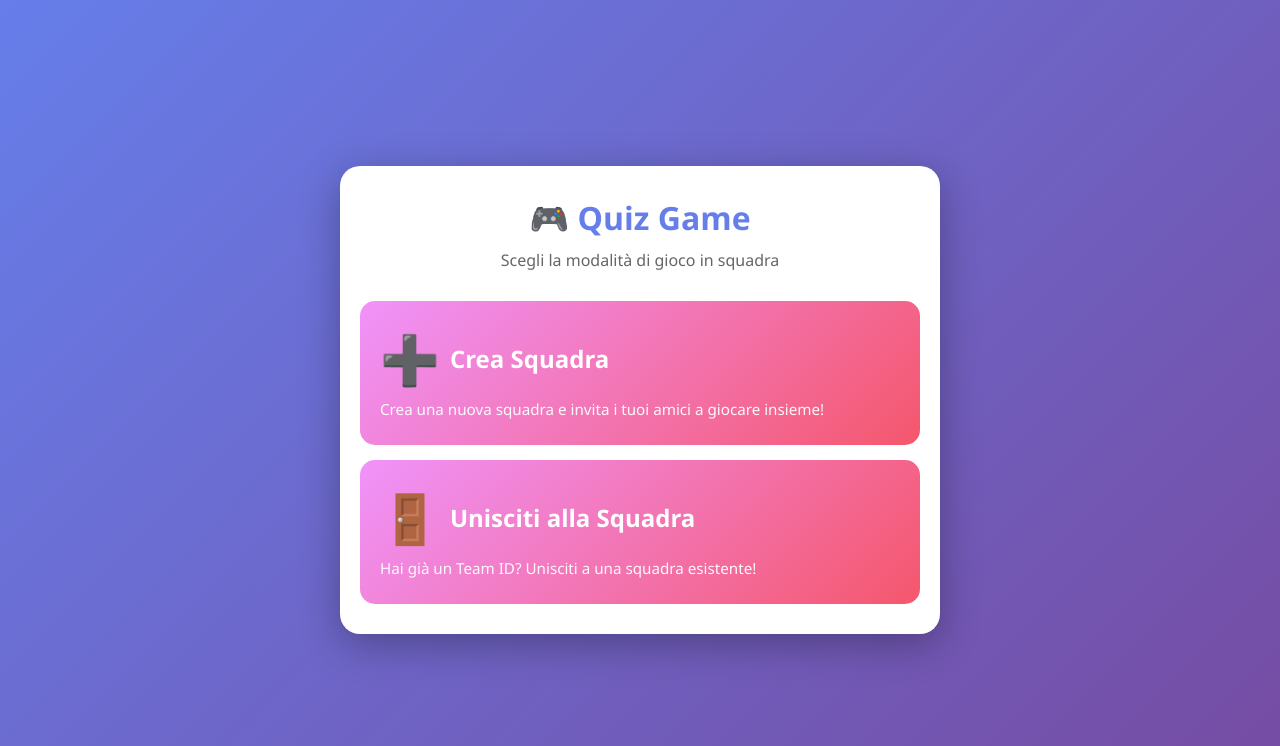
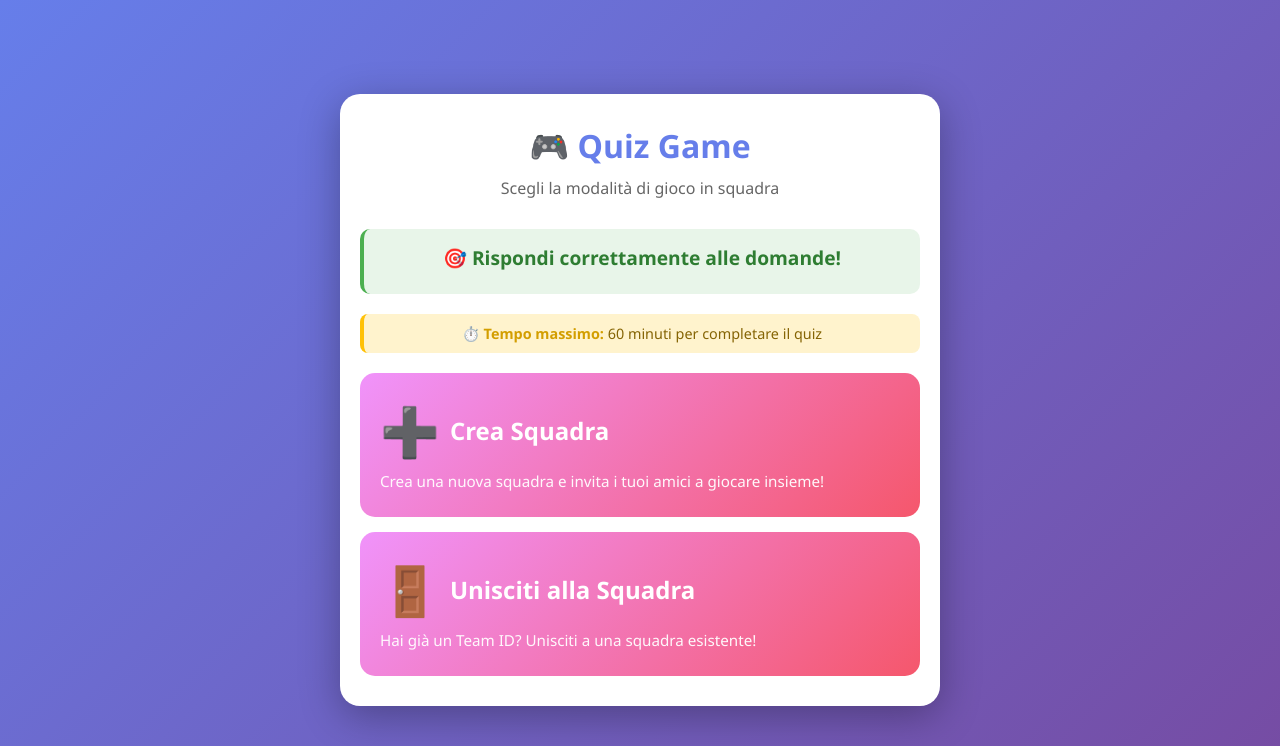
Before and after one commit to DannyKrueger94/quiz-app, a Flask app: page /mode in a window 1280 px wide. Shown: the top 746 px of the page. Run offline with Flask 3, Linux system fonts and the light colour scheme.

Commit message:
Aggiunta scritta motivazionale, avviso tempo 60 minuti e barra timer durante il quiz

```diff
--- a/app.py
+++ b/app.py
@@ -225,6 +225,7 @@ def start_team_quiz():
     team["votes"] = {}
     team["answers"] = {}
     team["final_answer"] = None
+    team["start_time"] = datetime.now().timestamp()  # Salva timestamp inizio
 
     return redirect(url_for("team_quiz"))
 
@@ -238,6 +239,11 @@ def team_quiz():
     team = active_teams[team_id]
     questions = load_questions()
     current_idx = team["current_question"]
+
+    # Calcola tempo rimanente (60 minuti = 3600 secondi)
+    start_time = team.get("start_time", datetime.now().timestamp())
+    elapsed_time = datetime.now().timestamp() - start_time
+    time_remaining = max(0, 3600 - int(elapsed_time))  # secondi rimanenti
 
     if current_idx >= len(questions):
         return redirect(url_for("team_submit"))
@@ -257,6 +263,7 @@ def team_quiz():
                          is_admin=is_admin,
                          team=team,
                          votes=votes_summary,
+                         time_remaining=time_remaining,
                          final_answer=team.get("final_answer"))
 
 @app.route("/team/vote", methods=["POST"])
--- a/templates/mode_select.html
+++ b/templates/mode_select.html
@@ -100,6 +100,36 @@
             background: linear-gradient(135deg, #f093fb 0%, #f5576c 100%);
         }
 
+        .info-box {
+            background: #e8f5e9;
+            border-left: 4px solid #4caf50;
+            padding: 15px;
+            border-radius: 10px;
+            margin-bottom: 20px;
+            text-align: center;
+        }
+
+        .info-box h3 {
+            color: #2e7d32;
+            font-size: 1.2em;
+            margin-bottom: 8px;
+        }
+
+        .time-warning {
+            background: #fff3cd;
+            border-left: 4px solid #ffc107;
+            padding: 10px;
+            border-radius: 8px;
+            margin-bottom: 20px;
+            text-align: center;
+            font-size: 0.9em;
+            color: #856404;
+        }
+
+        .time-warning strong {
+            color: #d39e00;
+        }
+
         @media (max-width: 480px) {
             .container {
                 padding: 25px 15px;
@@ -128,6 +158,14 @@
         <h1>🎮 Quiz Game</h1>
         <p class="subtitle">Scegli la modalità di gioco in squadra</p>
 
+        <div class="info-box">
+            <h3>🎯 Rispondi correttamente alle domande!</h3>
+        </div>
+
+        <div class="time-warning">
+            ⏱️ <strong>Tempo massimo:</strong> 60 minuti per completare il quiz
+        </div>
+
         <div class="mode-options">
             <a href="/team/create" class="mode-card team-card">
                 <h2><span class="icon">➕</span> Crea Squadra</h2>
```
Also changed, not shown: templates/team_quiz.html (+94 -0 lines).
